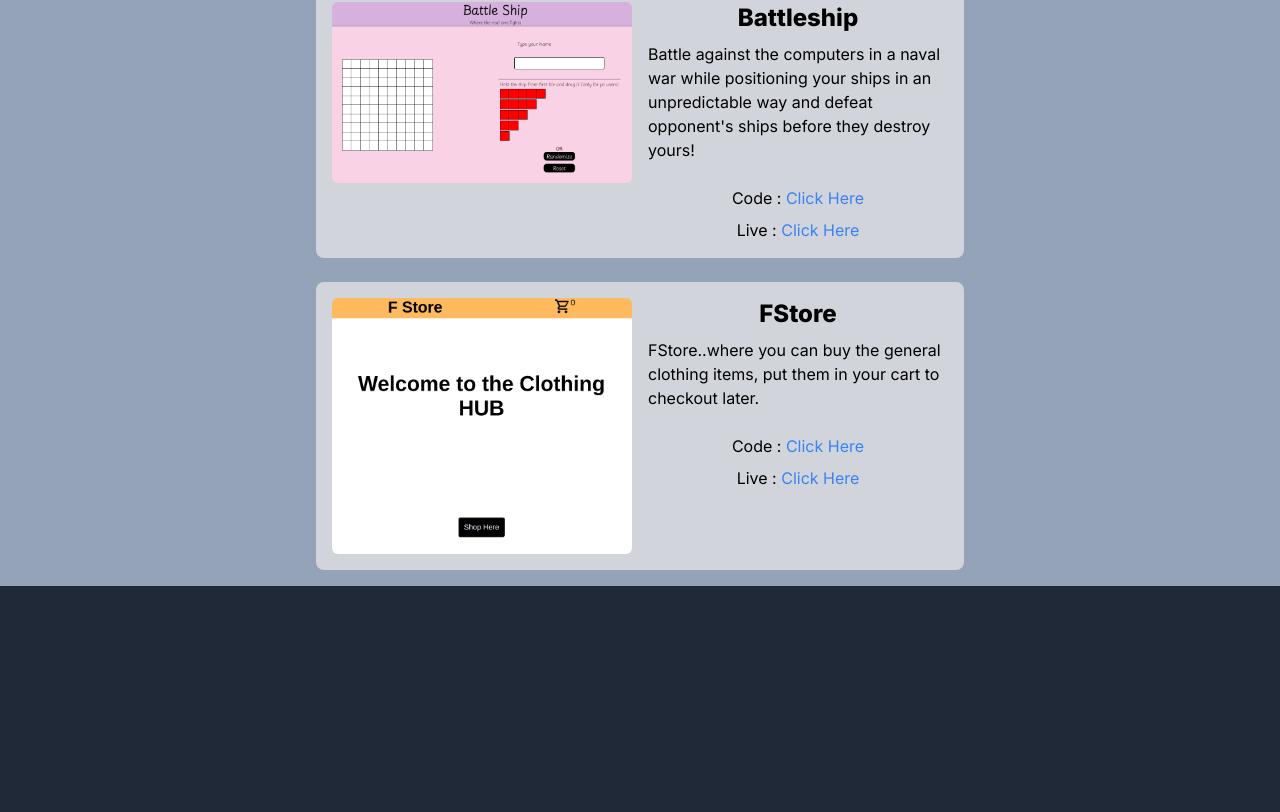
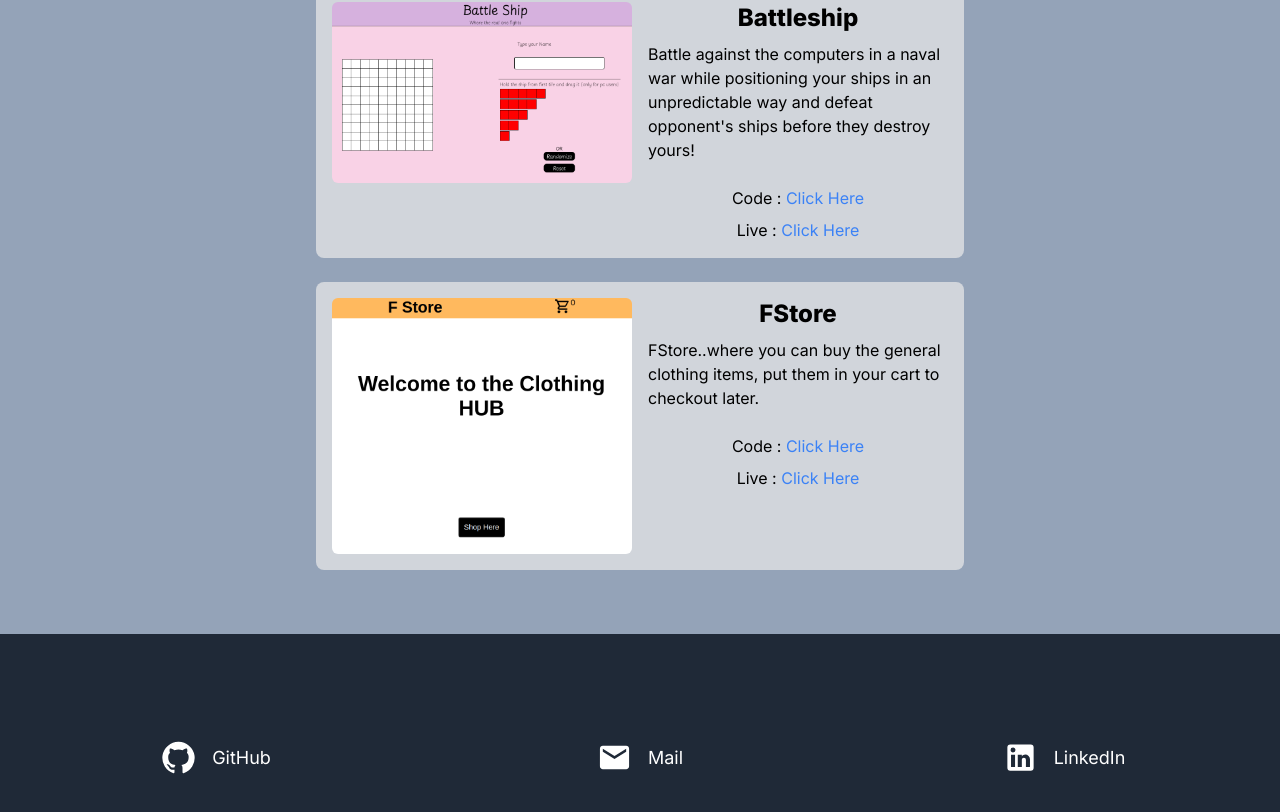
Before and after one commit to 10234567Z/My-Portfolio, a Next.js app: page / in a window 1280 px wide. Shown: the part 2270-3082 px from the top of the page. Built offline with nearby package versions, Linux system fonts and the light colour scheme.

Commit message:
Add footer to the website

```diff
--- a/src/app/components/footer.tsx
+++ b/src/app/components/footer.tsx
@@ -1,6 +1,29 @@
+import GitHubIcon from '@mui/icons-material/GitHub';
+import MailIcon from '@mui/icons-material/Mail';
+import LinkedInIcon from '@mui/icons-material/LinkedIn';
+import Link from 'next/link';
 export default function Footer() {
+
     return (
         <>
+            <div className=" flex flex-row justify-center items-center gap-4">
+                <GitHubIcon fontSize='large'/>
+                <Link href="https://github.com/10234567Z">
+                    <p className="text-white text-lg">GitHub</p>
+                </Link>
+            </div>
+            <div className=" flex flex-row justify-center items-center gap-4">
+                <MailIcon fontSize='large'/>
+                <Link href="mailto:sutharharsh291@gmail.com">
+                    <p className="text-white text-lg">Mail</p>
+                </Link>
+            </div>
+            <div className=" flex flex-row justify-center items-center gap-4">
+                <LinkedInIcon fontSize='large'/>
+                <Link href="https://www.linkedin.com/in/harsh-suthar-248610241/">
+                    <p className="text-white text-lg">LinkedIn</p>
+                </Link>
+            </div>
         </>
     )
 }
--- a/src/app/page.tsx
+++ b/src/app/page.tsx
@@ -17,11 +17,11 @@ export default function Home() {
           <Skills />
         </section>
         <h3 className="text-3xl text-center font-extrabold p-4 text-blue-200">Projects</h3>
-        <section className="grid grid-cols-auto-fit-650 sm:grid-cols-auto-fit-300 gap-6 p-4 pt-16 place-items-center bg-slate-400">
+        <section className="grid grid-cols-auto-fit-650 sm:grid-cols-auto-fit-300 gap-6 p-4 pt-16 pb-16 place-items-center bg-slate-400">
           <Projects />
         </section>
       </main>
-      <footer className=" text-center text-white min-h-[300px] grid grid-cols-auto-fit-150 gap-6 p-4 pt-16 place-items-center">
+      <footer className=" text-center text-white min-h-[200px] grid grid-cols-auto-fit-150 gap-6 p-4 pt-16 place-items-center">
         <Footer />
       </footer>
     </>
```
